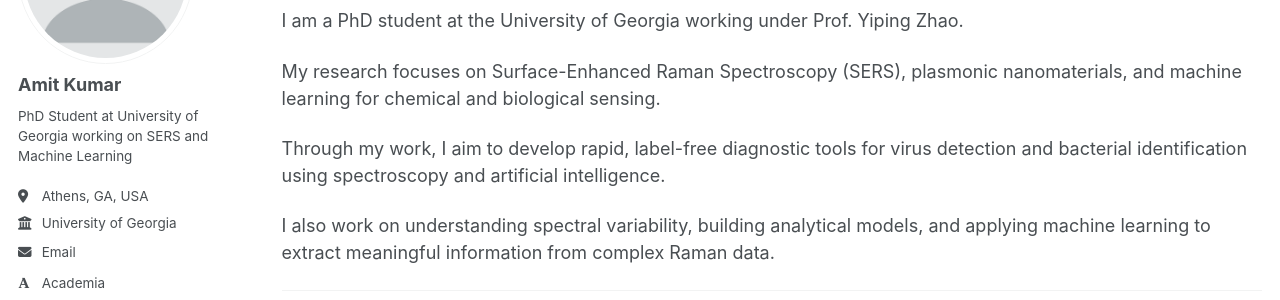
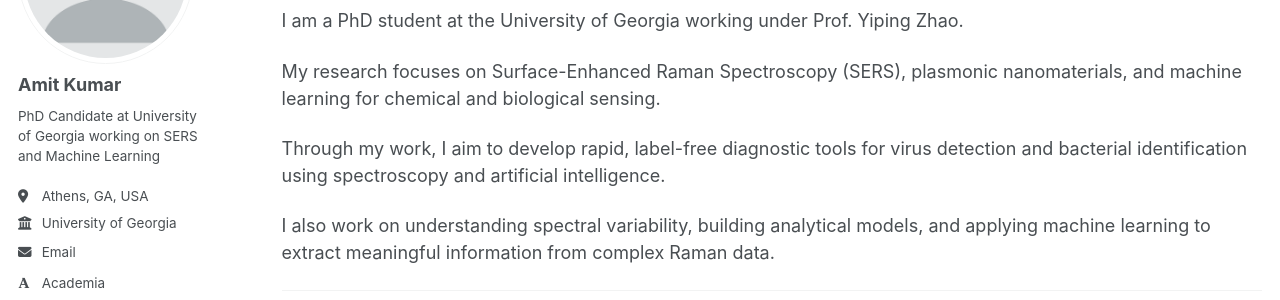
Before and after one commit to AmitKumar-SERS/AmitKumar-SERS.github.io, a Jekyll site: the page built from _pages/about.md, in a window 1280 px wide. Shown: the part 212-512 px from the top of the page. Built offline with Jekyll 4.4.1, drawn with Linux system fonts in a browser that asks for light colours; some web fonts are replaced; a script bundle is joined from its source files by our own code; library files that are not in the unit come from our copies; our own code applies the rules of GitHub Pages for plain Markdown files.

Commit message:
Update bio to reflect PhD Candidate status

```diff
--- a/_config.yml
+++ b/_config.yml
@@ -26,7 +26,7 @@ author:
   avatar           : "profile.png"
   name             : "Amit Kumar"
   pronouns         : # example: "she/her"
-  bio              : "PhD Student at University of Georgia working on SERS and Machine Learning"
+  bio              : "PhD Candidate at University of Georgia working on SERS and Machine Learning"
   location         :  "Athens, GA, USA"
   employer         : "University of Georgia"
   uri              : # URL
```
